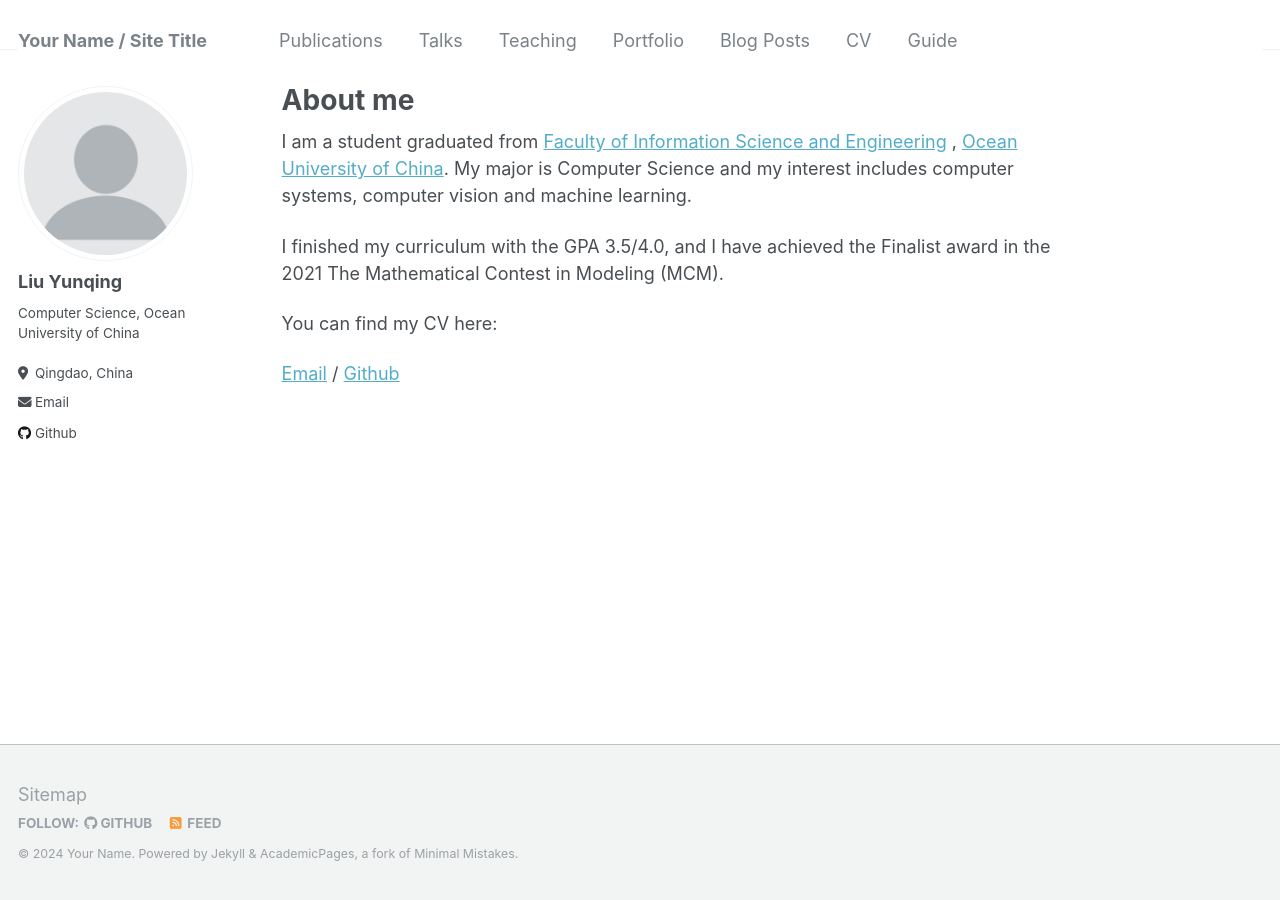
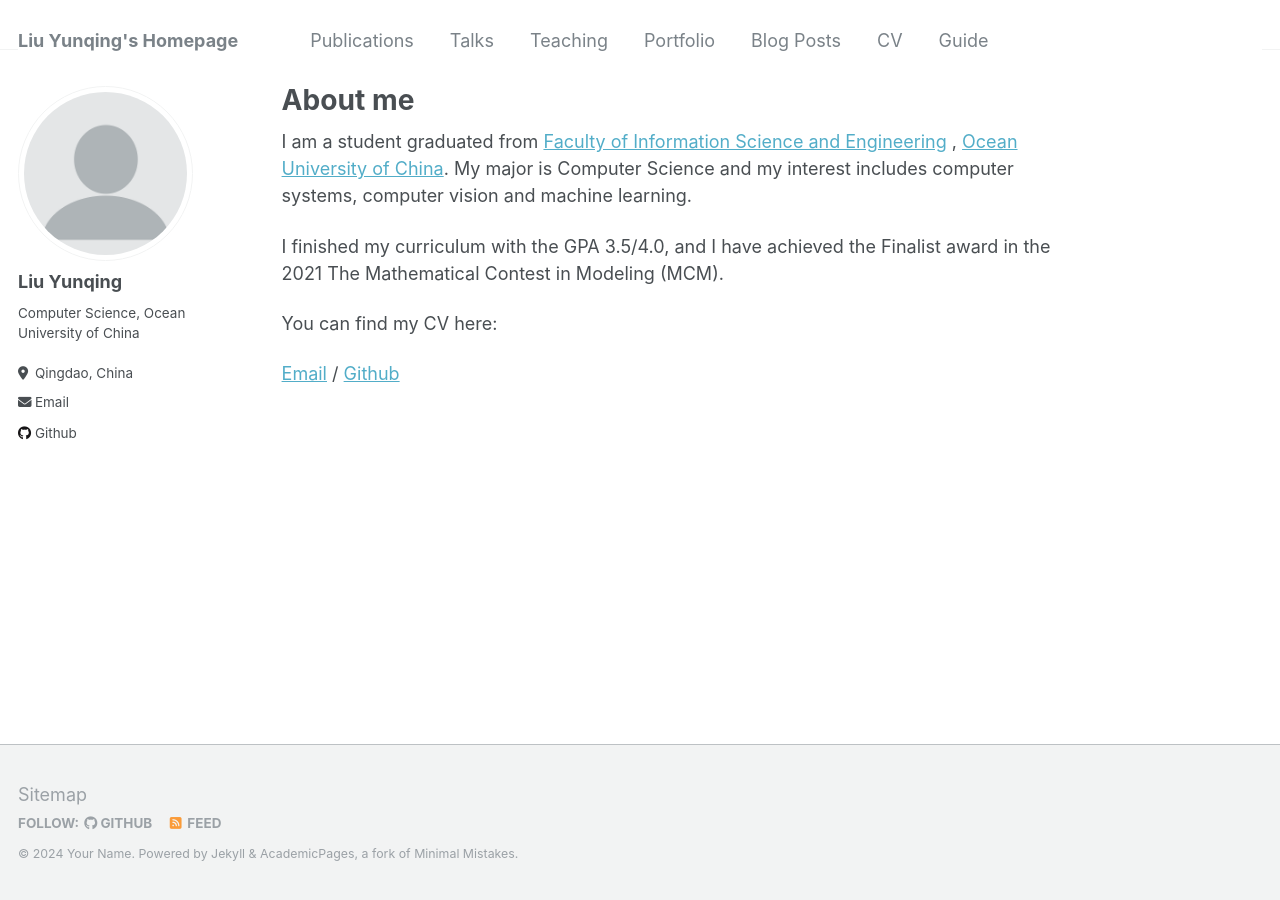
Before and after one commit to SkyworldPaladin/skyworldpaladin.github.io, a Jekyll site: the page built from _pages/about.md, in a window 1280 px wide. Built offline with Jekyll 4.4.1, drawn with Linux system fonts in a browser that asks for light colours.

Commit message:
Update 2(_config.yml)

```diff
--- a/_config.yml
+++ b/_config.yml
@@ -8,7 +8,7 @@
 
 # Basic Site Settings
 locale                   : "en-US"
-title                    : "Your Name / Site Title"
+title                    : "Liu Yunqing's Homepage"
 title_separator          : "-"
 name                     : &name "Your Name"
 description              : &description "personal description"
```
